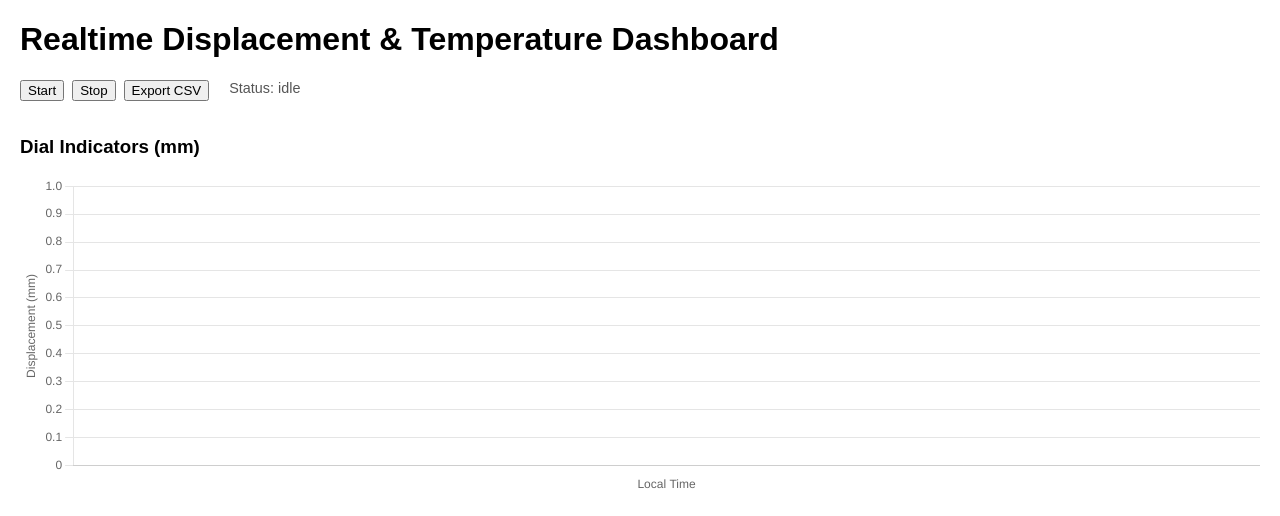
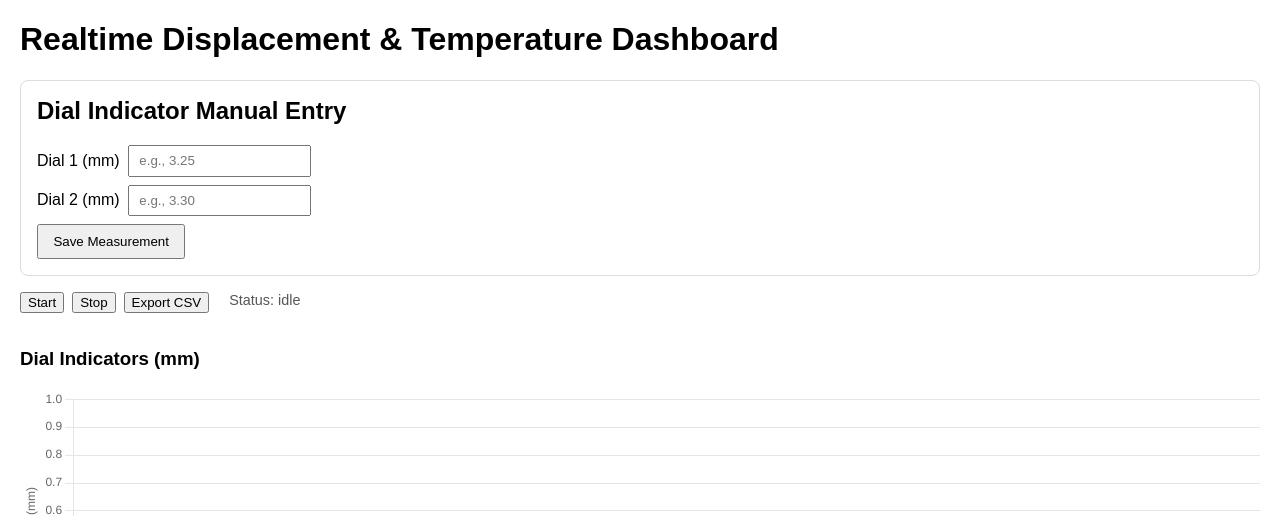
Before and after one commit to nickraymond/pi_heat_deflection_logger, a Flask app: page / in a window 1280 px wide. Shown: the top 516 px of the page. Run offline with Flask 3, Linux system fonts and the light colour scheme; data that the repository does not hold is empty.

Commit message:
Manual dial entry: UI + POST route, CSV write-through, chart merge, gaps-only plotting, graceful shutdown

```diff
--- a/app.py
+++ b/app.py
@@ -1,8 +1,12 @@
 from flask import Flask, jsonify, render_template, send_file, request
 from data_engine import DataEngine
 from sensor_config import sensor_config
+from manual_logger import append_rows
 import os
 from datetime import datetime, timezone
+
+# CSV destination
+CSV_LOG_PATH = os.getenv("CSV_LOG_PATH", os.path.join("exports", "data_log.csv"))
 
 app = Flask(__name__)
 
@@ -14,35 +18,53 @@ engine.start()
 def index():
 	return render_template('index.html')
 
+# ---------- UPDATED: /api/data merges in latest manual rows ----------
 @app.route('/api/data')
 def api_data():
-	raw_data = engine.get_latest_data()
+	# Start with the engine’s latest snapshot (what you had originally)
+	latest = engine.get_latest_data()  # expected: {sensor_id: {'timestamp': epoch, 'sensor_value': ...}, ...}
+
+	# Overlay most recent manual entries from logger.data (history list)
+	# We scan from the tail until we’ve found the latest per sensor_id.
+	seen = set()
+	for row in reversed(engine.logger.data):
+		sid = row.get('sensor_id')
+		if not sid or sid in seen:
+			continue
+		# Manual rows we wrote have epoch seconds in row['timestamp'] and 'sensor_value'
+		ts_epoch = row.get('timestamp')
+		val = row.get('sensor_value')
+		if ts_epoch is not None and val is not None:
+			latest[sid] = {'timestamp': ts_epoch, 'sensor_value': val}
+			seen.add(sid)
+
+	# Now format for the frontend (same fields you already use)
 	formatted = {}
-
-	for sensor_id, entry in raw_data.items():
-		ts = datetime.fromtimestamp(entry['timestamp'], tz=timezone.utc).isoformat()
+	for sensor_id, entry in latest.items():
+		ts_epoch = entry['timestamp']
+		# Convert epoch -> ISO for the client
+		ts_iso = datetime.fromtimestamp(ts_epoch, tz=timezone.utc).isoformat()
 		formatted[sensor_id] = {
 			"sensor_value": entry['sensor_value'],
-			"timestamp": ts,
+			"timestamp": ts_iso,
 			"sensor_type": sensor_config.get_sensor_type(sensor_id),
 			"sensor_label": sensor_config.get_sensor_label(sensor_id),
 			"sensor_units": sensor_config.get_sensor_units(sensor_id),
 			"sample_name": sensor_config.get_sample_name(sensor_id)
 		}
-
 	return jsonify(formatted)
 
-@app.route('/api/start', methods=['POST'])
+@app.post('/api/start')
 def api_start():
 	engine.start_logging()
 	return jsonify({'status': 'logging_started'})
 
-@app.route('/api/stop', methods=['POST'])
+@app.post('/api/stop')
 def api_stop():
 	engine.stop_logging()
 	return jsonify({'status': 'logging_stopped'})
 
-@app.route('/api/export')
+@app.get('/api/export')
 def api_export():
 	filepath = engine.export_csv()
 	if filepath:
@@ -50,25 +72,85 @@ def api_export():
 	else:
 		return jsonify({'error': 'No log file found'}), 404
 
-# @app.route('/api/history')
-# def api_history():
-# 	log_data = engine.get_full_log()
-#
-# 	if not log_data:
-# 		return jsonify({'error': 'No history data available'}), 404
-#
-# 	return jsonify(log_data)
-@app.route('/api/history')
+@app.get('/api/history')
 def api_history():
 	log_data = engine.get_full_log()
-	print(f"[DEBUG] /api/history returned {len(log_data)} records.")
 	return jsonify(log_data)
 
-@app.route('/api/status')
+@app.get('/api/status')
 def api_status():
 	return jsonify({"logging": engine.logger.is_logging()})
 
+# ---------- UPDATED: manual save writes CSV (ISO) + history (epoch) ----------
+@app.post('/manual_dial_input')
+def manual_dial_input():
+	data = request.get_json(silent=True) or {}
+
+	def is_number(x):
+		try:
+			float(x)
+			return True
+		except (TypeError, ValueError):
+			return False
+
+	provided = []
+	if 'dial_1' in data:
+		if not is_number(data['dial_1']):
+			return ("dial_1 must be numeric", 400)
+		provided.append(('dial_1', float(data['dial_1'])))
+	if 'dial_2' in data:
+		if not is_number(data['dial_2']):
+			return ("dial_2 must be numeric", 400)
+		provided.append(('dial_2', float(data['dial_2'])))
+
+	if not provided:
+		return ("Provide at least one numeric value", 400)
+
+	now = datetime.now(timezone.utc)
+	ts_iso = now.isoformat().replace('+00:00', 'Z')  # CSV
+	ts_epoch = now.timestamp()                       # history/API
+
+	rows = []
+	for name, val in provided:
+		if name == 'dial_1':
+			sensor_id = 'dial_1_manual_entry'
+			sensor_label = 'Manual Dial 1'
+		else:
+			sensor_id = 'dial_2_manual_entry'
+			sensor_label = 'Manual Dial 2'
+
+		# CSV row
+		rows.append({
+			'timestamp': ts_iso,
+			'sensor_id': sensor_id,
+			'sensor_type': 'dial_indicator',
+			'sensor_label': sensor_label,
+			'sensor_units': 'mm',
+			'value': val,
+		})
+
+		# In-memory history row (what /api/data merge will see)
+		engine.logger.data.append({
+			'timestamp': ts_epoch,       # epoch float
+			'sensor_id': sensor_id,
+			'sensor_type': 'dial_indicator',
+			'sensor_label': sensor_label,
+			'sensor_units': 'mm',
+			'sample_name': '',
+			'sensor_value': val
+		})
+
+	append_rows(CSV_LOG_PATH, rows)
+
+	return jsonify({'ok': True, 'timestamp': ts_iso, 'saved_rows': len(provided)})
 
 if __name__ == '__main__':
-	port = int(os.environ.get('PORT', 5000))
-	app.run(debug=True, host='0.0.0.0', port=port)
+	try:
+		app.run(host='0.0.0.0', port=int(os.environ.get('PORT', 5000)), debug=True, use_reloader=False)
+	except KeyboardInterrupt:
+		print("Shutting down...")
+	finally:
+		try:
+			engine.stop()
+		except Exception:
+			pass
--- /dev/null
+++ b/exports/log_20250812_174923.csv
@@ -0,0 +1,5 @@
+timestamp,sensor_id,sensor_type,sensor_label,sensor_units,sample_name,sensor_value
+2025-08-12T17:49:01.734629Z,dial_1_manual_entry,dial_indicator,Manual Dial 1,mm,,3.45
+2025-08-12T17:49:01.734629Z,dial_2_manual_entry,dial_indicator,Manual Dial 2,mm,,5.6
+2025-08-12T17:49:17.303295Z,dial_1_manual_entry,dial_indicator,Manual Dial 1,mm,,5.6
+2025-08-12T17:49:17.303295Z,dial_2_manual_entry,dial_indicator,Manual Dial 2,mm,,4.5
--- /dev/null
+++ b/exports/log_20250812_180140.csv
@@ -0,0 +1,5 @@
+timestamp,sensor_id,sensor_type,sensor_label,sensor_units,sample_name,sensor_value
+1755021693.8596,dial_1_manual_entry,dial_indicator,Manual Dial 1,mm,,1.23
+1755021693.8596,dial_2_manual_entry,dial_indicator,Manual Dial 2,mm,,3.45
+1755021698.895174,dial_1_manual_entry,dial_indicator,Manual Dial 1,mm,,4.5
+1755021698.895174,dial_2_manual_entry,dial_indicator,Manual Dial 2,mm,,6.1
--- /dev/null
+++ b/static/js/manual_dial.js
@@ -0,0 +1,86 @@
+(function(){
+  function showMsg(ok, msg){
+	const el = document.getElementById('dialSaveMsg');
+	if(!el) return;
+	el.textContent = ok ? (msg || '✔ Saved!') : (msg || 'Save failed');
+	el.classList.remove('hidden');
+	setTimeout(()=>el.classList.add('hidden'), 2000);
+  }
+
+  function parseVal(v){
+	if(v === '' || v === null || v === undefined) return null;
+	const n = Number(v);
+	return Number.isFinite(n) ? n : NaN;
+  }
+
+  let inFlight = false;
+
+  async function handleManualDialSave(evt){
+	evt.preventDefault();
+	if(inFlight) return false;
+
+	const btn = document.getElementById('saveDialBtn');
+	const input1 = document.getElementById('dial1');
+	const input2 = document.getElementById('dial2');
+
+	input1.classList.remove('error');
+	input2.classList.remove('error');
+
+	const v1raw = (input1.value || '').trim();
+	const v2raw = (input2.value || '').trim();
+	const v1 = parseVal(v1raw);
+	const v2 = parseVal(v2raw);
+
+	const v1ok = (v1 === null) || !Number.isNaN(v1);
+	const v2ok = (v2 === null) || !Number.isNaN(v2);
+	if(!v1ok) input1.classList.add('error');
+	if(!v2ok) input2.classList.add('error');
+
+	const provided = (v1 !== null ? 1 : 0) + (v2 !== null ? 1 : 0);
+	if(!v1ok || !v2ok || provided === 0){
+	  showMsg(false, 'Enter a valid number in at least one field');
+	  return false;
+	}
+
+	const payload = {};
+	if(v1 !== null) payload.dial_1 = v1;
+	if(v2 !== null) payload.dial_2 = v2;
+
+	try{
+	  inFlight = true;
+	  btn.disabled = true;
+	  const res = await fetch('/manual_dial_input', {
+		method: 'POST',
+		headers: { 'Content-Type': 'application/json' },
+		body: JSON.stringify(payload)
+	  });
+	  if(!res.ok){
+		showMsg(false, await res.text());
+		return false;
+	  }
+	  const data = await res.json();
+	  if(data && data.ok){
+		input1.value = '';
+		input2.value = '';
+		showMsg(true, '✔ Saved');
+		if(typeof window.reloadDialPlot === 'function'){
+		  window.reloadDialPlot();
+		} else {
+		  const img = document.querySelector('#plot-container img');
+		  if(img){ img.src = img.src.split('?')[0] + `?t=${Date.now()}`; }
+		}
+	  } else {
+		showMsg(false, (data && data.error) || 'Save failed');
+	  }
+	}catch(err){
+	  showMsg(false, err && err.message || 'Network error');
+	}finally{
+	  inFlight = false;
+	  btn.disabled = false;
+	}
+	return false;
+  }
+
+  // Expose handler
+  window.handleManualDialSave = handleManualDialSave;
+})();
--- a/templates/index.html
+++ b/templates/index.html
@@ -10,10 +10,37 @@
 	.controls { margin: 16px 0; display: flex; gap: 8px; }
 	.charts { display: flex; flex-direction: column; gap: 24px; }
 	.status { margin-left: 12px; font-size: 0.9rem; color: #555; }
+
+	/* Manual entry block */
+	#manual-dial-entry { margin-bottom: 1rem; padding: 1rem; border: 1px solid #ddd; border-radius: 8px; }
+	#manual-dial-entry h2 { margin-top: 0; }
+	#manual-dial-entry .row { display: flex; align-items: center; gap: .5rem; margin: .5rem 0; }
+	#manual-dial-entry input { max-width: 10rem; padding: .4rem .6rem; }
+	#saveDialBtn { padding: .5rem .9rem; }
+	#dialSaveMsg { margin-top: .5rem; }
+	.hidden { display: none; }
+	.error { border-color: #c00; }
   </style>
 </head>
 <body>
   <h1>Realtime Displacement & Temperature Dashboard</h1>
+
+  <!-- Manual Dial Entry UI (ABOVE the charts) -->
+  <section id="manual-dial-entry" class="card">
+	<h2>Dial Indicator Manual Entry</h2>
+	<form id="dialForm" onsubmit="return handleManualDialSave(event)">
+	  <div class="row">
+		<label for="dial1">Dial 1 (mm)</label>
+		<input id="dial1" name="dial_1" type="number" step="0.01" inputmode="decimal" placeholder="e.g., 3.25" />
+	  </div>
+	  <div class="row">
+		<label for="dial2">Dial 2 (mm)</label>
+		<input id="dial2" name="dial_2" type="number" step="0.01" inputmode="decimal" placeholder="e.g., 3.30" />
+	  </div>
+	  <button id="saveDialBtn" type="submit">Save Measurement</button>
+	</form>
+	<div id="dialSaveMsg" class="hidden" role="status" aria-live="polite">✔ Saved!</div>
+  </section>
 
   <div class="controls">
 	<button id="startBtn">Start</button>
@@ -35,18 +62,21 @@
 
   <script>
 	// --- Config ---
-		const POLL_MS = 1000;       // poll /api/data every 1s
-		const MAX_POINTS = 600;     // ~10 minutes at 1 Hz
-		const PLOT_WHEN_IDLE = false; // set true to always see live; false = only plot during logging
+	const POLL_MS = 1000;          // poll /api/data every 1s
+	const MAX_POINTS = 600;        // ~10 minutes at 1 Hz
+	const PLOT_WHEN_IDLE = false;  // true = always render; false = only during logging
 
 	// --- State ---
 	let isLogging = false;
+
+	// Track last ISO timestamp we plotted per sensor -> prevents flat lines
+	const lastIsoBySensor = {};
 
 	// Per-group state keyed by sensorId so we don’t collide on label
 	const dialState = { labels: [], series: {} }; // series[sensorId] = { label, units, data: [] }
 	const tempState = { labels: [], series: {} };
 
-		// --- Charts (same as before) ---
+	// --- Charts ---
 	const dialCtx = document.getElementById('dialChart').getContext('2d');
 	const tempCtx = document.getElementById('tempChart').getContext('2d');
 
@@ -58,6 +88,7 @@
 		  responsive: true,
 		  animation: false,
 		  interaction: { mode: 'nearest', intersect: false },
+		  spanGaps: false, // show gaps instead of drawing a line across missing data
 		  scales: {
 			x: { title: { display: true, text: 'Local Time' } },
 			y: { title: { display: true, text: yLabel } }
@@ -77,9 +108,8 @@
 	  el.style.color = isLogging ? '#0a0' : '#555';
 	}
 
-		// Keep one common timestamp per poll for ALL sensors (prevents double labels)
+	// Adds a point for a single sensor, using one shared x-label per “tick”
 	function pushPoint(group, chart, tsLabel, sensorId, sensorLabel, value, units) {
-		// Add shared label once per tick
 	  const labels = group.labels;
 	  if (labels.length === 0 || labels[labels.length - 1] !== tsLabel) {
 		labels.push(tsLabel);
@@ -93,7 +123,7 @@
 		  label: sensorLabel || sensorId,
 		  data: [],
 		  fill: false,
-			_sensorId: sensorId // <- track by id
+		  _sensorId: sensorId
 		});
 	  }
 
@@ -109,10 +139,6 @@
 	  });
 
 	  chart.update();
-		}
-
-		function toLocalTimeLabel(isoUtc) {
-		return new Date(isoUtc).toLocaleTimeString();
 	}
 
 	// --- API ---
@@ -131,11 +157,11 @@
 	async function startLogging() {
 	  try {
 		const r = await fetch('/api/start', { method: 'POST' });
-			console.log('POST /api/start', r.status);
 		if (r.ok) {
 		  isLogging = true;
-			// Clear previous plotting window on new run (optional)
 		  if (!PLOT_WHEN_IDLE) {
+			// Reset plotting window on new run (optional)
+			Object.keys(lastIsoBySensor).forEach(k => delete lastIsoBySensor[k]);
 			dialState.labels = []; dialState.series = {};
 			tempState.labels = []; tempState.series = {};
 			dialChart.data.labels = []; dialChart.data.datasets = [];
@@ -150,7 +176,6 @@
 	async function stopLogging() {
 	  try {
 		const r = await fetch('/api/stop', { method: 'POST' });
-			console.log('POST /api/stop', r.status);
 		if (r.ok) isLogging = false;
 	  } catch (e) { console.error(e); }
 	  setStatusText();
@@ -184,24 +209,36 @@
 	async function tick() {
 	  try {
 		const data = await fetchData();
-			// Use ONE local timestamp for this tick for all sensors
-			// Prefer the newest sensor timestamp if you want; simplest is "now"
-			const tsLabel = new Date().toLocaleTimeString();
 
 		// Only plot during logging unless you set PLOT_WHEN_IDLE=true
 		if (!isLogging && !PLOT_WHEN_IDLE) return;
 
-			// data: { sensorId: { sensor_value, timestamp (ISO), sensor_type, sensor_label, sensor_units, sample_name } }
+		// For each sensor, only add a point if timestamp changed
+		// Also use the sensor's timestamp as the x-axis label so points align to save time
 		for (const [sensorId, s] of Object.entries(data)) {
+		  const iso = s.timestamp;               // ISO string from backend
+		  const lastIso = lastIsoBySensor[sensorId];
+
+		  if (lastIso === iso) continue;         // nothing new for this sensor
+
+		  lastIsoBySensor[sensorId] = iso;       // mark as plotted
+		  const tsLabel = new Date(iso).toLocaleTimeString();
+
 		  const isTemp = (s.sensor_type || '').toLowerCase() === 'temperature';
 		  const group = isTemp ? tempState : dialState;
 		  const chart = isTemp ? tempChart : dialChart;
+
 		  pushPoint(group, chart, tsLabel, sensorId, s.sensor_label, s.sensor_value, s.sensor_units);
 		}
 	  } catch (e) {
 		console.error(e);
 	  }
 	}
+
+	// Called after a successful manual save to redraw immediately
+	window.reloadDialPlot = function () {
+	  tick(); // draw immediately instead of waiting up to 1s
+	};
 
 	// --- Wire up buttons ---
 	document.getElementById('startBtn').addEventListener('click', startLogging);
@@ -210,10 +247,12 @@
 
 	// --- Kickoff ---
 	setStatusText();
-		pollStatus();                    // get initial status from backend
-		setInterval(pollStatus, 2000);   // refresh status every 2s
-		setInterval(tick, POLL_MS);      // live data loop
+	pollStatus();
+	setInterval(pollStatus, 2000);
+	setInterval(tick, POLL_MS);
   </script>
 
+  <!-- Manual entry logic (save + confirmation + chart refresh) -->
+  <script src="/static/js/manual_dial.js"></script>
 </body>
 </html>
```
Also changed, not shown: exports/log_20250812_175807.csv (added, +7 -0 lines), exports/log_20250812_181834.csv (added, +11 -0 lines), exports/log_20250812_182231.csv (added, +7 -0 lines), manual_logger.py (added, +43 -0 lines), sensor_config.py (+13 -0 lines), readme.md (added). Lines whose indentation alone changed are shown as unchanged.
